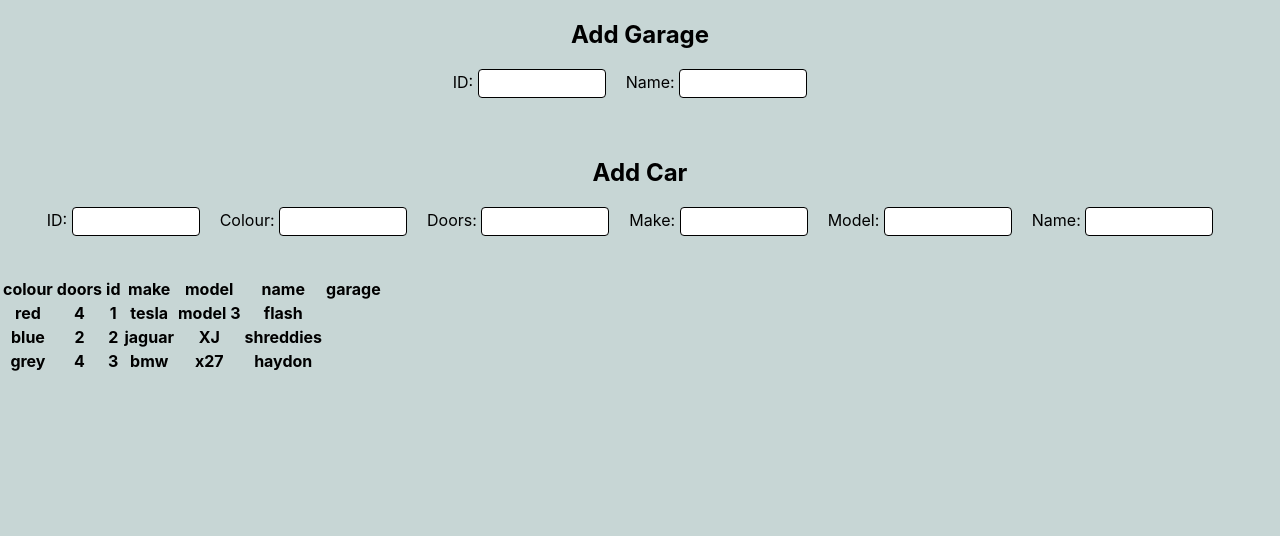
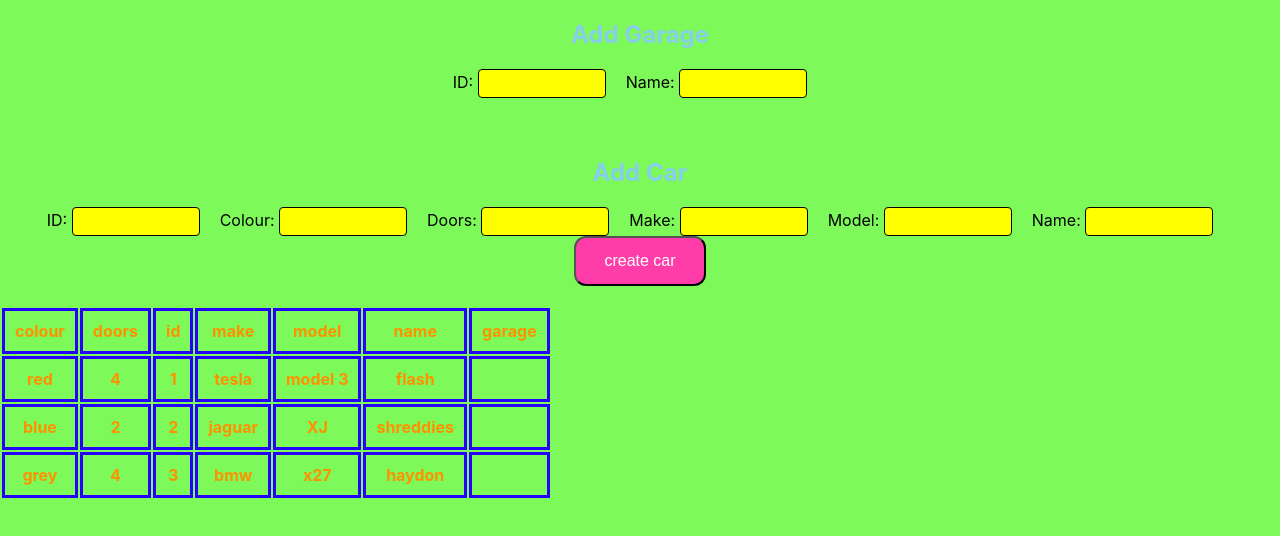
Before and after one commit to LuKeF-2021/React-Jest, a React (Create React App) app in the folder car-garage/: page / in a window 1280 px wide. Shown: the top 536 px of the page. Built offline with nearby package versions, Linux system fonts and the light colour scheme.

Commit message:
ugg design

```diff
--- a/car-garage/src/App.css
+++ b/car-garage/src/App.css
@@ -3,5 +3,5 @@
 }
 
 body {
-  background-color: #C7D6D5;
+  background-color: #7dfa5a;
 }
--- a/car-garage/src/Webpage/CarTable.jsx
+++ b/car-garage/src/Webpage/CarTable.jsx
@@ -31,7 +31,7 @@ const CarTable = () => {
 	];
 
 	return (
-		<div>
+		<div className="align-items: center">
 			<table>
 				<tr>
 					<th>colour</th>
--- a/car-garage/src/Webpage/Homepage.jsx
+++ b/car-garage/src/Webpage/Homepage.jsx
@@ -1,23 +1,20 @@
 import CreateCar from "./CreateCar";
 import CarTable from "./CarTable";
 import CreateGarage from "./CreateGarage";
-import './WebpageStyling.css';
+import "./WebpageStyling.css";
 
 const Homepage = () => {
-    return(
+	return (
 		<>
-
-
-
-    <CreateGarage/>
+			<CreateGarage />
 			<br></br>
 			<br></br>
-    <CreateCar/>
+			<CreateCar />
+			<button type="button" class="btn">create car</button>
 			<br></br>
 			<br></br>
-<CarTable/>
-
+			<CarTable />
 		</>
 	);
-  }
+};
 export default Homepage;
--- a/car-garage/src/Webpage/WebpageStyling.css
+++ b/car-garage/src/Webpage/WebpageStyling.css
@@ -6,4 +6,53 @@ input {
 	border-radius: 4px;
 	box-sizing: border-box;
 	font-family: Verdana, Geneva, Tahoma, sans-serif;
+    background-color: yellow;
 }
+
+
+
+#table_parent {
+    text-align: center;
+}
+h2 {
+    color: skyblue;
+}
+
+tr {
+    color: rgb(255, 145, 0);
+    align-items: center;
+}
+
+th {
+    padding: 10px;
+    border: #2701ff;
+    border-style: solid;
+
+}
+
+
+button {
+	font-size: 12pt;
+
+}
+
+.btn {
+	background-color: #ff3da8;
+	color: white;
+	padding: 14px 28px;
+	cursor: pointer;
+	border-radius: 12px;
+}
+.btn:hover {
+	color: #ffa115;
+	background-color: white;
+}
+.btn:active {
+	color: #01ff63;
+	background-color: white;
+}
+.container {
+	border: 2px solid white;
+	border-radius: 5px;
+	padding: 20px;
+}
```
Lines whose indentation alone changed are shown as unchanged.
